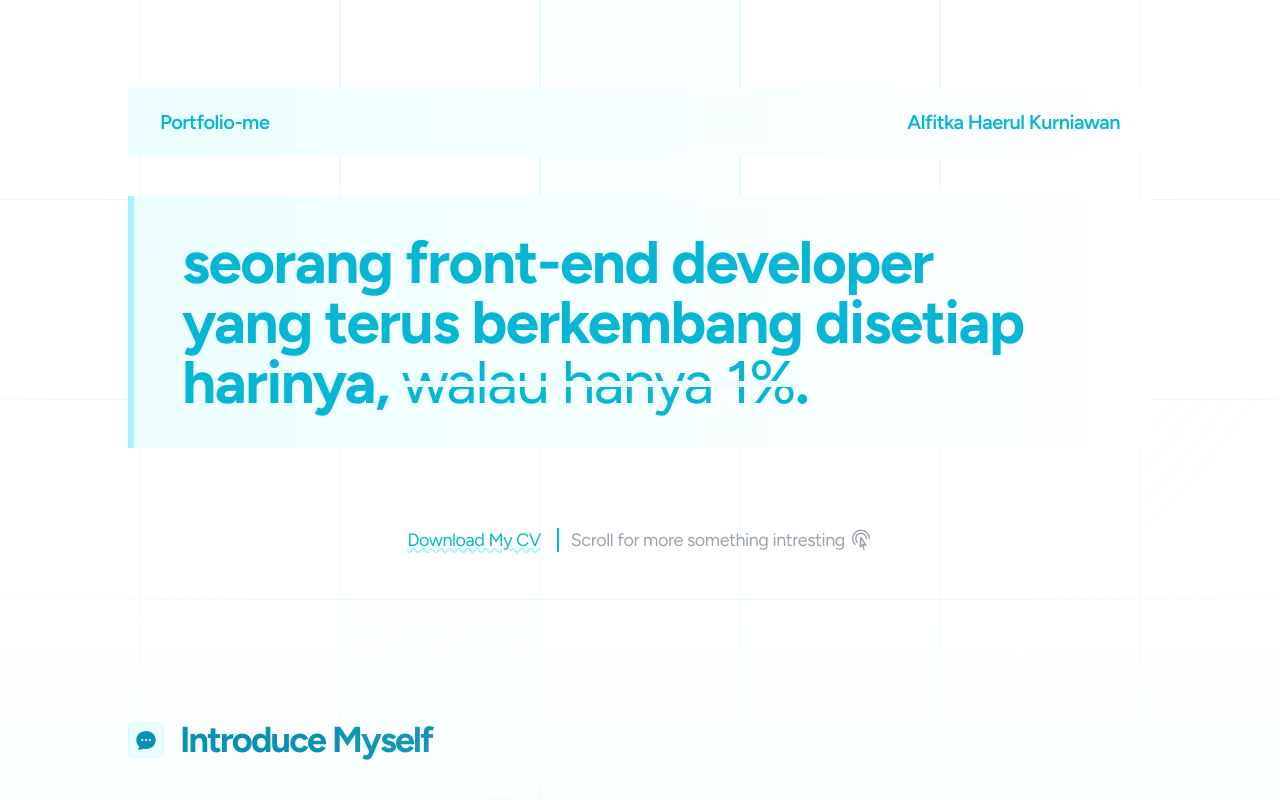
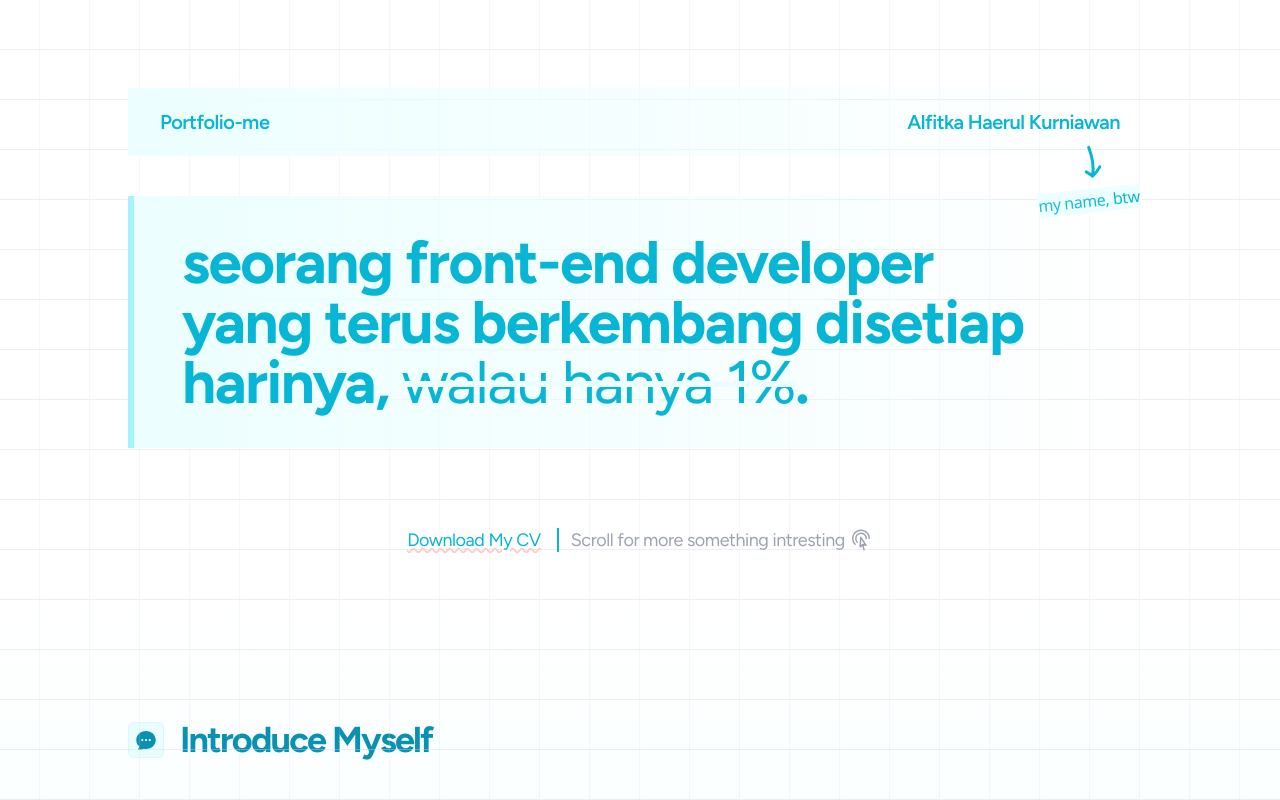
Before and after one commit to alfytka/react-me, a React (Vite) app: page / in a window 1280 px wide. Shown: the top 800 px of the page. Built offline with nearby package versions, Linux system fonts and the light colour scheme.

Commit message:
renew jumbotron

```diff
--- a/src/components/Fragments/Blockquote/Blockquote.jsx
+++ b/src/components/Fragments/Blockquote/Blockquote.jsx
@@ -1,6 +1,6 @@
 const Blockquote = () => {
   return (
-    <div className="relative z-10 px-6 sm:px-8 md:px-10 lg:px-12 py-9 mt-10 max-w-5xl flex justify-between mx-auto bg-gradient-to-r from-cyan-50 to-white border-l-[6px] border-cyan-200">
+    <div className="relative z-10 px-6 sm:px-8 md:px-10 lg:px-12 py-9 mt-10 max-w-5xl flex justify-between mx-auto bg-gradient-to-r from-cyan-50 to-transparent border-l-[6px] border-cyan-200">
       <h1 className="text-4xl sm:text-6xl font-figtree font-bold max-w-4xl tracking-tight text-cyan-500 lg:pr-1">seorang front-end developer yang terus berkembang disetiap harinya, <span className="font-normal line-through decoration-cyan-50">walau hanya 1%</span>.</h1>
     </div>
   );
--- a/src/components/Fragments/Navbar/Navbar.jsx
+++ b/src/components/Fragments/Navbar/Navbar.jsx
@@ -1,9 +1,24 @@
 const Navbar = (props) => {
   const { hNavClass = 'text-lg sm:text-xl font-semibold font-figtree tracking-tight text-cyan-500' } = props;
   return (
-    <div className="relative z-10 mt-12 sm:mt-[5.5rem] px-6 sm:px-8 py-5 max-w-5xl flex justify-between mx-auto bg-gradient-to-r from-cyan-50 to-white">
+    <div className="relative z-10 mt-12 sm:mt-[5.5rem] px-6 sm:px-8 py-5 max-w-5xl flex justify-between mx-auto bg-gradient-to-r from-cyan-50 to-transparent">
       <h5 className={hNavClass}>Portfolio-me</h5>
       <h5 className={hNavClass}>Alfitka Haerul Kurniawan</h5>
+      <div className="max-sm:hidden absolute right-3 top-14 flex flex-col gap-y-2 items-center">
+        <svg className="rotate-[210deg]" width="40" height="37" viewBox="0 0 40 37" fill="none" xmlns="http://www.w3.org/2000/svg">
+          <defs>
+            <path id="curve" d="M7.5 21C8.5 19 12.5 14.5 19.5 14.5C26.5 14.5 31.5 18 32.5 21C33.5 24 32.5 28 28.5 28C24.5 28 21.5 24 19.5 24C17.5 24 13.5 26 10.5 27.5C7.5 29 5.5 29.5 3.5 28C1.5 26.5 0.5 23.5 1 21.5C1.5 19.5 4.5 22 7.5 21Z"/>
+            <clipPath id="clip-path">
+              <rect width="24" height="32" fill="white" transform="matrix(0.428577 -0.903505 -0.903505 -0.428577 28.9122 36.3566)"/>
+            </clipPath>
+          </defs>
+          <g clip-path="url(#clip-path)">
+            <path d="M27.916 31.4568C20.0191 25.1909 13.7896 18.0721 10.031 8.49523M10.031 8.49523C12.5436 8.84916 15.2028 8.99688 17.7457 8.92371M10.031 8.49523C8.84116 12.6182 8.41809 15.8177 8.49744 20.0916" stroke="#06b6d4" stroke-width="3" stroke-linecap="round" stroke-linejoin="round"/>
+            <use xlink:href="#curve" stroke="#06b6d4" stroke-width="3" stroke-linecap="round" stroke-linejoin="round" fill="none"/>
+          </g>
+        </svg>
+        <span className="text-base text-cyan-500 font-medium tracking-tight -rotate-6 bg-cyan-50">my name, btw</span>
+      </div>
     </div>
   );
 };
--- a/src/components/Layouts/Jumbotron.jsx
+++ b/src/components/Layouts/Jumbotron.jsx
@@ -8,13 +8,13 @@ const Jumbotron = () => {
       <Blockquote />
       <div className="isolate">
         <div className="absolute inset-0 -z-10 overflow-hidden">
-          <svg className="absolute left-[max(50%,25rem)] top-0 h-[64rem] w-[128rem] -translate-x-1/2 stroke-cyan-300/40 [mask-image:radial-gradient(64rem_64rem_at_top,white,transparent)]" aria-hidden="true">
+          <svg className="absolute left-[max(50%,25rem)] top-0 h-[64rem] w-[128rem] -translate-x-1/2 stroke-gray-300/40 [mask-image:radial-gradient(40rem 40rem at top,white,transparent)]" aria-hidden="true">
             <defs>
-              <pattern id="e813992c-7d03-4cc4-a2bd-151760b470a0" width="200" height="200" x="50%" y="-1" patternUnits="userSpaceOnUse">
-                <path d="M100 200V.5M.5 .5H200" fill="none" />
+              <pattern id="e813992c-7d03-4cc4-a2bd-151760b470a0" width="50" height="50" x="50%" y="-1" patternUnits="userSpaceOnUse">
+                <path d="M50 100V.5M.5 .5H100" fill="none" />
               </pattern>
             </defs>
-            <svg x="50%" y="-1" className="overflow-visible fill-cyan-50/20">
+            <svg x="50%" y="-1" className="overflow-visible fill-transparent">
               <path d="M-100.5 0h201v201h-201Z M699.5 0h201v201h-201Z M499.5 400h201v201h-201Z M-300.5 600h201v201h-201Z" stroke-width="0" />
             </svg>
             <rect width="100%" height="100%" stroke-width="0" fill="url(#e813992c-7d03-4cc4-a2bd-151760b470a0)" />
@@ -22,7 +22,7 @@ const Jumbotron = () => {
         </div>
       </div>
       <div className="relative z-10 max-w-5xl mx-auto sm:flex justify-center px-5 py-10 sm:p-10 mt-10 sm:divide-x-2 divide-cyan-500 font-figtree gap-x-4 text-lg tracking-tight leading-6 font-normal">
-        <a href="#" className="underline decoration-wavy decoration-cyan-200 hover:decoration-cyan-400 text-cyan-500 max-sm:border-l-2 max-sm:pl-2 border-cyan-500">
+        <a href="#" className="underline decoration-wavy decoration-red-200 hover:decoration-red-400 text-cyan-500 max-sm:border-l-2 max-sm:pl-2 border-cyan-500">
           Download My CV
         </a>
         <p className="flex sm:pl-3 max-sm:pt-1 text-gray-400">
```
